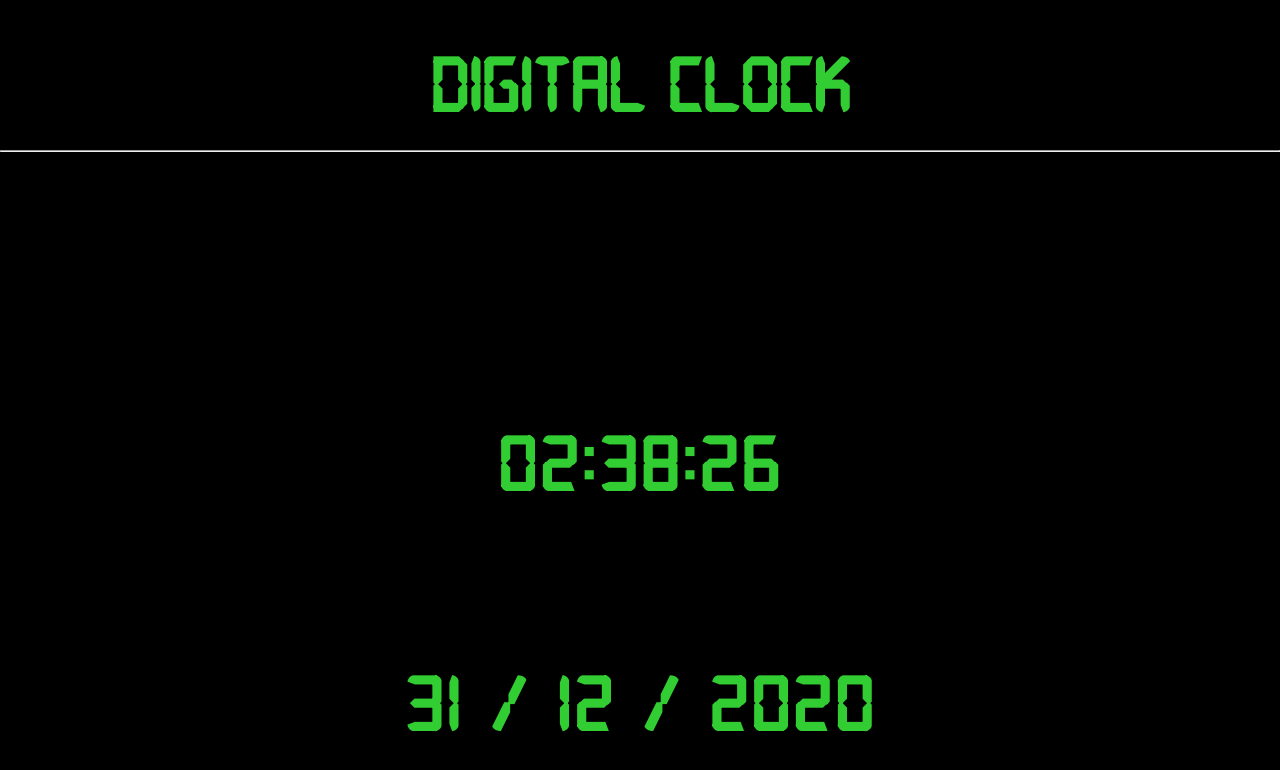
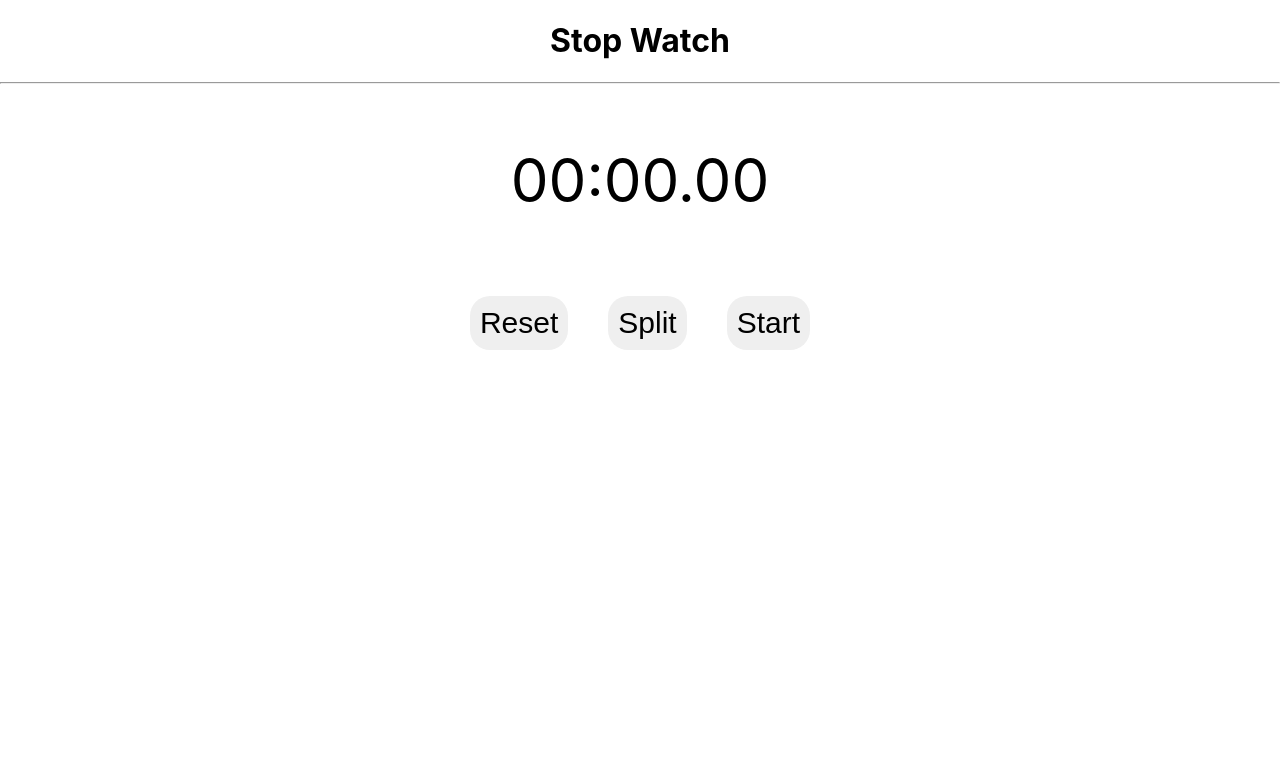
Before and after one commit to vasanth9/reactstudy, a React (Create React App) app: page / in a window 1280 px wide. Shown: the top 770 px of the page. Built offline with nearby package versions, Linux system fonts and the light colour scheme.

Commit message:
stopwatch

```diff
--- a/src/App.css
+++ b/src/App.css
@@ -1,38 +1,37 @@
-@font-face{
-    font-family:'digital-7';
-    src: local('digital-7'),url('./fonts/digital-7.ttf')format('truetype');
-   }
+h1{
+text-align: center;
+}
 
-body{
-   background-color: black;
+.stopwatch{
 
+    text-align: center;
+    font-size: 60px;
 }
-h1
-{  font-family:'digital-7';
-    font-size: 80px;
-    color: #32cd32;
+button{
+
+    cursor:pointer;
+    border:none;
+    padding: 10px 10px 10px 10px;
+    margin: 20px 20px 20px 20px;
+    border-radius: 20px;
+    font-size: 30px;
+    display: inline-block;
+}
+
+.Reset:hover{
+
+background-color: red;
+}
+.Split:hover
+{
+    background-color: orange;
+}
+.Start:hover{
+    background-color: green;
+}
+
+.arr{
+    font-size: 30px;
     text-align: center;
+    background-color: peachpuff;
 }
-.date{
-
-
-    letter-spacing: 4px;
-
-        position: fixed;
-        top: 80%;
-        left: 50%;
-        /* bring your own prefixes */
-        transform: translate(-50%, -50%);
-}
-.glow {
-
-
-    letter-spacing: 4px;
-
-        position: fixed;
-        top: 50%;
-        left: 50%;
-        /* bring your own prefixes */
-        transform: translate(-50%, -50%);
-
-  }
--- a/src/App.js
+++ b/src/App.js
@@ -1,43 +1,66 @@
-import React ,{useState,useEffect}from 'react';
-import './App.css'
+import React, { useState ,useEffect} from 'react';
+import './App.css';
 
 export default function App() {
 
-    const [hours,setHours]=useState("00");
-    const [minutes,setMinutes]=useState("00");
-    const [seconds,setSeconds]=useState("00");
-    const [date,setDate]=useState("date");
-
-    useEffect(
-()=>{
-    const intervalId= setInterval(()=>{
-    let d=new Date();
-    var h=d.getHours();
-    var m=d.getMinutes().toString();
-    var s=d.getSeconds().toString();
-    h=(h%12)||12;
-    h=h.toString();
-    var z=d.getDate().toString().padStart(2,'0')+" / "
-    +(d.getMonth()+1).toString().padStart(2,'0')+" / "+d.getFullYear();
-    setDate(z);
-    setHours(h.padStart(2,'0'));
-    setMinutes(m.padStart(2,'0'));
-    setSeconds(s.padStart(2,'0'));
+   const [count,setCount]=useState(0);
+   const [seconds,setSeconds]=useState('00.00');
+   const [minutes,setMinutes]=useState('00');
+   const [start,setStart]=useState(false);
+   const [split,setSplit]=useState([])
 
 
-    return () => clearInterval(intervalId);
-    },1000);
-},[seconds,minutes,hours,date]);
+   useEffect(() => {
+       let intervalId;
+       if(start){
+      intervalId=setInterval(()=>{
+           setCount(count=>count+1);
+           var sec=(count/100)
+           var min=Math.floor(sec/60)
+           sec=sec%60;
 
-    return (
+           setSeconds(sec.toFixed(2).toString().padStart(5,'0'));
+           setMinutes(min.toString().padStart(2,'0'));
+      },10);
+    }
+       return () => {
+           clearInterval(intervalId);
+       }
+   }, [count,seconds,minutes,start])
+
+
+    function handleSplit(){
+
+        const add=minutes+":"+seconds;
+        if(split[split.length-1]!==add)
+        setSplit(split=>[...split,add]);
+
+    }
+    function handleReset(){
+
+        setCount(0);
+        setSplit([]);
+        setSeconds('00.00');
+        setMinutes('00');
+        setStart(false)
+
+    }
+
+
+    return(
         <div>
-            <h1>Digital Clock</h1>
+            <h1>Stop Watch</h1>
             <hr/>
-            <h1 className="date">{date}</h1>
-           <h1 className="glow">{hours}
-           :{minutes}
-           :{seconds}</h1>
+            <p className="stopwatch">{minutes}:{seconds}</p>
+            <center>
+                <button className="Reset" onClick={handleReset}>Reset</button>
 
+                <button  className="Split"onClick={handleSplit}>Split</button>
+
+                <button className="Start"onClick={()=>setStart(!start)}>{start?'Pause':'Start'}</button>
+                </center>
+                <div >
+            {split.map(s=><p className="arr">{s}</p>)}</div>
         </div>
-    )
+    );
 }
```
